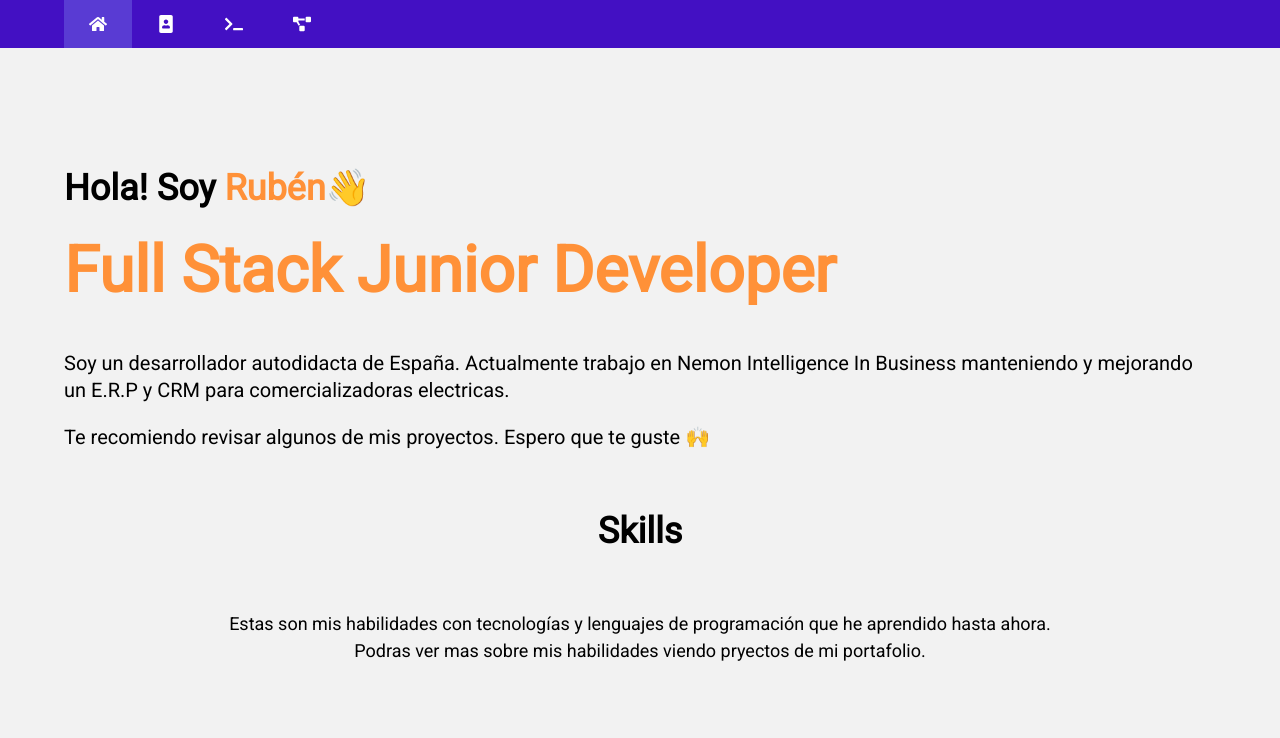
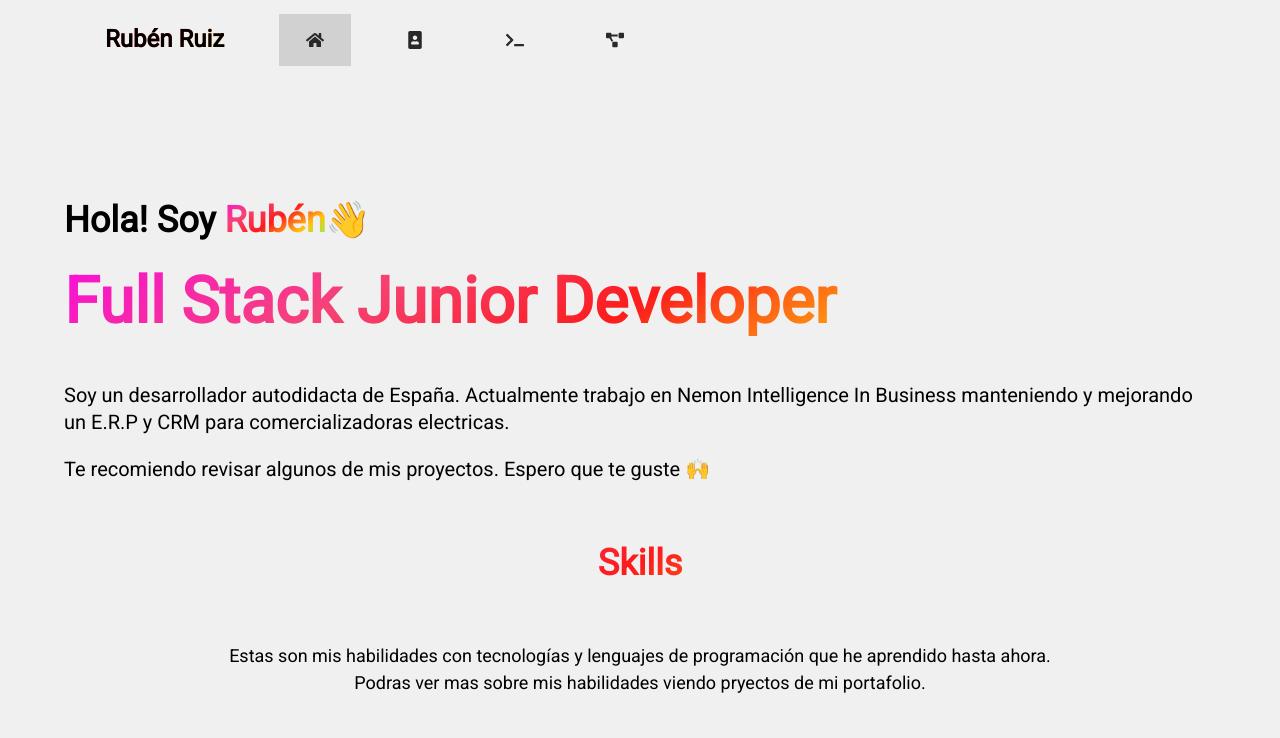
Before and after one commit to erxonxi/portafolio, a React (Create React App) app in the folder frontend/: page / in a window 1280 px wide. Shown: the top 738 px of the page. Built offline with nearby package versions, Linux system fonts and the light colour scheme.

Commit message:
fix skills

```diff
--- a/frontend/src/components/Experience.tsx
+++ b/frontend/src/components/Experience.tsx
@@ -3,7 +3,7 @@ import React from 'react';
 const Experience = () => {
     return (
         <div className={'container pt-16'}>
-            <h1 className={'display-md text-center m-0'}>Experiencia</h1>
+            <h1 className={'display-md text-center title-gradiant m-0'}>Experiencia</h1>
             <div className={'container-sm py-20'}>
                 <p className={'text-center pb-40'}>
                     Esta es mi experiencia laboral. Actualmente solo eh
--- a/frontend/src/components/Landing.tsx
+++ b/frontend/src/components/Landing.tsx
@@ -4,9 +4,9 @@ const Landing = () => {
     return (
         <div className={'container pt-100 mb-40'}>
             <h1>
-                Hola! Soy <span className={'text-orange'}>Rubén</span>👋
+                Hola! Soy <span className={'title-gradiant'}>Rubén</span>👋
             </h1>
-            <h1 className={'text-orange display-xl'}>
+            <h1 className={'display-xl title-gradiant'}>
                 Full Stack Junior Developer
             </h1>
             <p className={'font-20'}>
--- a/frontend/src/components/NavBar.tsx
+++ b/frontend/src/components/NavBar.tsx
@@ -1,11 +1,18 @@
 import React from 'react';
-import { FaPortrait, FaHome, FaTerminal, FaProjectDiagram } from 'react-icons/fa';
-
+import {
+    FaPortrait,
+    FaHome,
+    FaTerminal,
+    FaProjectDiagram,
+} from 'react-icons/fa';
 
 const NavBar = () => {
     return (
         <nav className={'nav'}>
             <div className={'container'}>
+                <a href="#" className={'name title-gradiant'}>
+                    Rubén Ruiz
+                </a>
                 <a href="#" className={'active'}>
                     <FaHome />
                 </a>
--- a/frontend/src/components/Skills.tsx
+++ b/frontend/src/components/Skills.tsx
@@ -1,23 +1,12 @@
 import React from 'react';
-import { FaJs, FaPhp } from 'react-icons/fa';
-import {
-    SiApollographql,
-    SiCss3,
-    SiGit,
-    SiGraphql,
-    SiHtml5,
-    SiNodeDotJs,
-    SiPostgresql,
-    SiReact,
-    SiSass,
-    SiTypescript,
-} from 'react-icons/si';
 import SkillCard from './SkillCard';
 
 const Skills = () => {
     return (
         <div className={'container'}>
-            <h1 className={'display-md text-center m-0'}>Skills</h1>
+            <h1 className={'display-md text-center m-0 title-gradiant'}>
+                Skills
+            </h1>
             <div className={'container-sm py-20'}>
                 <p className={'text-center'}>
                     Estas son mis habilidades con tecnologías y lenguajes de
@@ -27,9 +16,7 @@ const Skills = () => {
             </div>
             <div className={'grid col-4 md-col-2 p-16'}>
                 <SkillCard
-                    url_img={
-                        'http://pngimg.com/uploads/php/php_PNG7.png'
-                    }
+                    url_img={'http://pngimg.com/uploads/php/php_PNG7.png'}
                 />
                 <SkillCard
                     url_img={
@@ -67,9 +54,8 @@ const Skills = () => {
                     }
                 />
                 <SkillCard
-                    w={100}
                     url_img={
-                        'https://upload.wikimedia.org/wikipedia/commons/6/64/Expressjs.png'
+                        'https://upload.wikimedia.org/wikipedia/commons/thumb/1/17/GraphQL_Logo.svg/1200px-GraphQL_Logo.svg.png'
                     }
                 />
                 <SkillCard
--- a/frontend/src/styles/css/index.css
+++ b/frontend/src/styles/css/index.css
@@ -10,7 +10,7 @@
 /* VARS */
 :root {
   --font: "Roboto", sans-serif;
-  --bg-color: #f2f2f2;
+  --bg-color: #f0f0f0;
   --width-container: 1200px;
   --gutter: 1rem;
   --container-max-width: 84rem;
@@ -410,7 +410,6 @@ img {
 }
 
 .nav {
-  background: #4310c3;
   display: flex;
   flex-wrap: wrap;
 }
@@ -420,17 +419,32 @@ img {
   margin: 0 auto;
 }
 .nav a {
-  color: #fff;
+  color: #292929;
   text-decoration: none;
   display: flex;
   align-items: center;
   text-align: center;
-  padding: 15px 25px;
+  padding: 12px 27px;
   transition: 0.3s ease all;
   font-size: 18px;
+  margin-top: 14px;
+  margin-bottom: 14px;
+  margin-left: 14px;
+  margin-right: 14px;
 }
 .nav a.active, .nav a:hover {
-  background: #593bd3;
+  background: #d1d1d1;
+}
+.nav .name {
+  color: #000000;
+  font-weight: 900;
+  font-size: 1.5rem;
+}
+.nav .name:hover {
+  color: transparent;
+  background-size: cover;
+  background-image: linear-gradient(147deg, #f90fd8, #f54377 26%, #fc1c1c 50%, #ffc30d 75%, #72fb59);
+  background-clip: text;
 }
 
 /* FORMULARIOS */
@@ -496,6 +510,13 @@ h1, h2, h3, h4, h5, h6 {
   font-size: 44px;
 }
 
+.title-gradiant {
+  color: transparent;
+  background-size: cover;
+  background-image: linear-gradient(147deg, #f90fd8, #f54377 26%, #fc1c1c 50%, #ffc30d 75%, #72fb59);
+  background-clip: text;
+}
+
 /* HELPERS */
 .dark-blue {
   color: #010053;
--- a/frontend/src/styles/sass/index.sass
+++ b/frontend/src/styles/sass/index.sass
@@ -9,7 +9,7 @@
 /* VARS */
 :root
     --font: 'Roboto', sans-serif
-    --bg-color: #f2f2f2
+    --bg-color: #f0f0f0
     --width-container: 1200px
     --gutter: 1rem
     --container-max-width: 84rem
@@ -91,7 +91,6 @@ img
             box-shadow: 5px 0px 30px rgba(221, 211, 211,1)
 
 .nav
-    background: rgba(67,16,195)
     display: flex
     flex-wrap: wrap
 
@@ -101,17 +100,31 @@ img
         margin: 0 auto
 
     a
-        color: #fff
+        color: #292929
         text-decoration: none
         display: flex
         align-items: center
         text-align: center
-        padding: 15px 25px
+        padding: 12px 27px
         transition: .3s ease all
         font-size: 18px
+        margin-top: 14px
+        margin-bottom: 14px
+        margin-left: 14px
+        margin-right: 14px
 
         &.active, &:hover
-            background: rgba(89,59,211)
+            background: #d1d1d1
+
+    & .name
+        color: #000000
+        font-weight: 900
+        font-size: 1.5rem
+        &:hover
+            color: transparent
+            background-size: cover
+            background-image: linear-gradient(147deg,#f90fd8,#f54377 26%,#fc1c1c 50%,#ffc30d 75%,#72fb59)
+            background-clip: text
 
 /* FORMULARIOS */
 form *
@@ -169,6 +182,12 @@ h1, h2, h3, h4, h5, h6
         font-size: 54px
     &-sm
         font-size: 44px
+
+.title-gradiant
+    color: transparent
+    background-size: cover
+    background-image: linear-gradient(147deg,#f90fd8,#f54377 26%,#fc1c1c 50%,#ffc30d 75%,#72fb59)
+    background-clip: text
 
 /* HELPERS */
 .dark-blue
```
